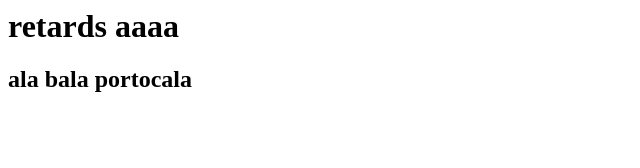
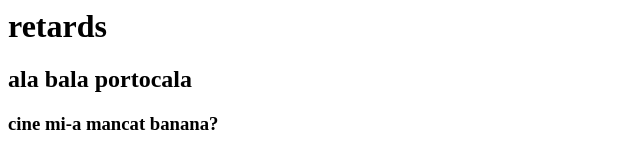
Before and after one commit to DanielBordencea/firstgitrepo, a plain HTML site: page index.html in a window 1280 px wide. Shown: the whole page, without its empty margins (0-640 px from the left). Drawn offline with Linux system fonts and the light colour scheme.

Commit message:
cine mi-a mancat banana?

```diff
--- a/index.html
+++ b/index.html
@@ -1,6 +1,7 @@
 <html>
 	<body>
-		<h1>retards aaaa </h1>
+		<h1>retards</h1>
 		<h2>ala bala portocala</h2>
+		<h3>cine mi-a mancat banana?</h3>
 	</body>
 </html>
```
